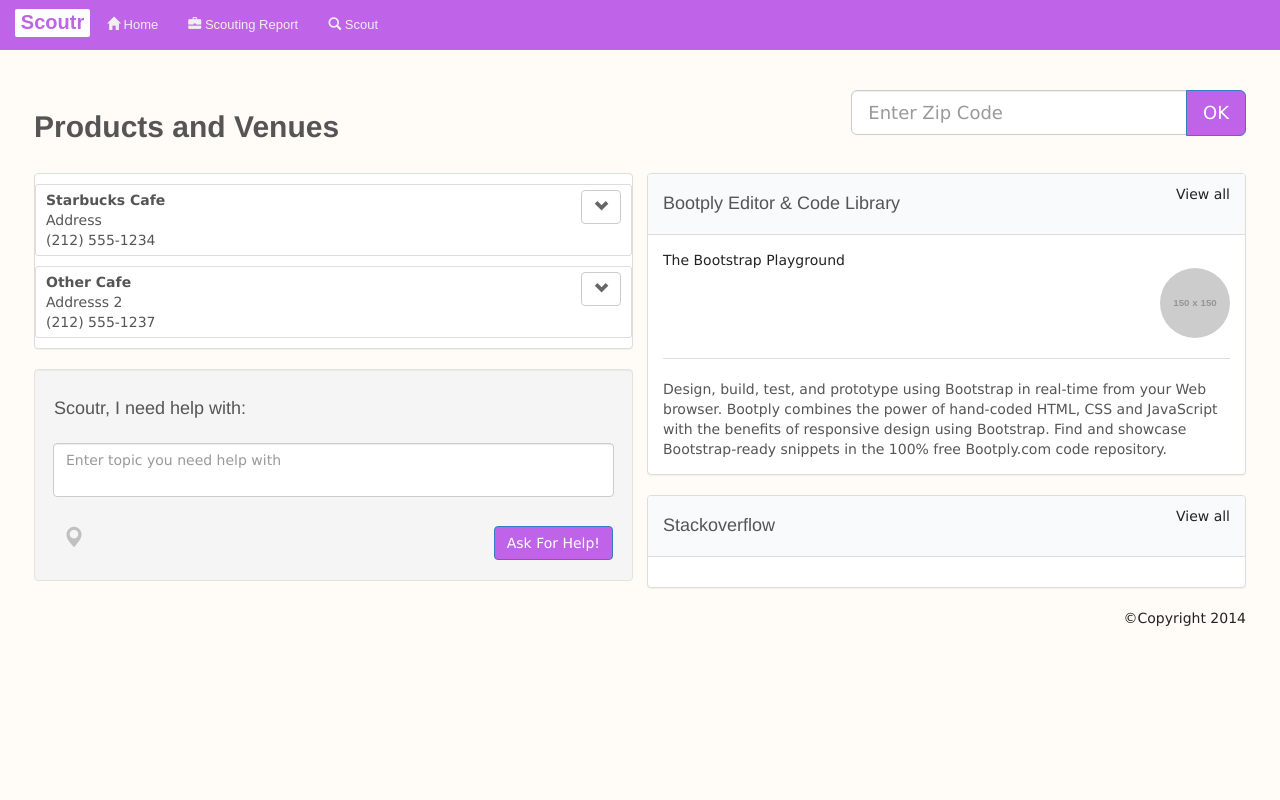
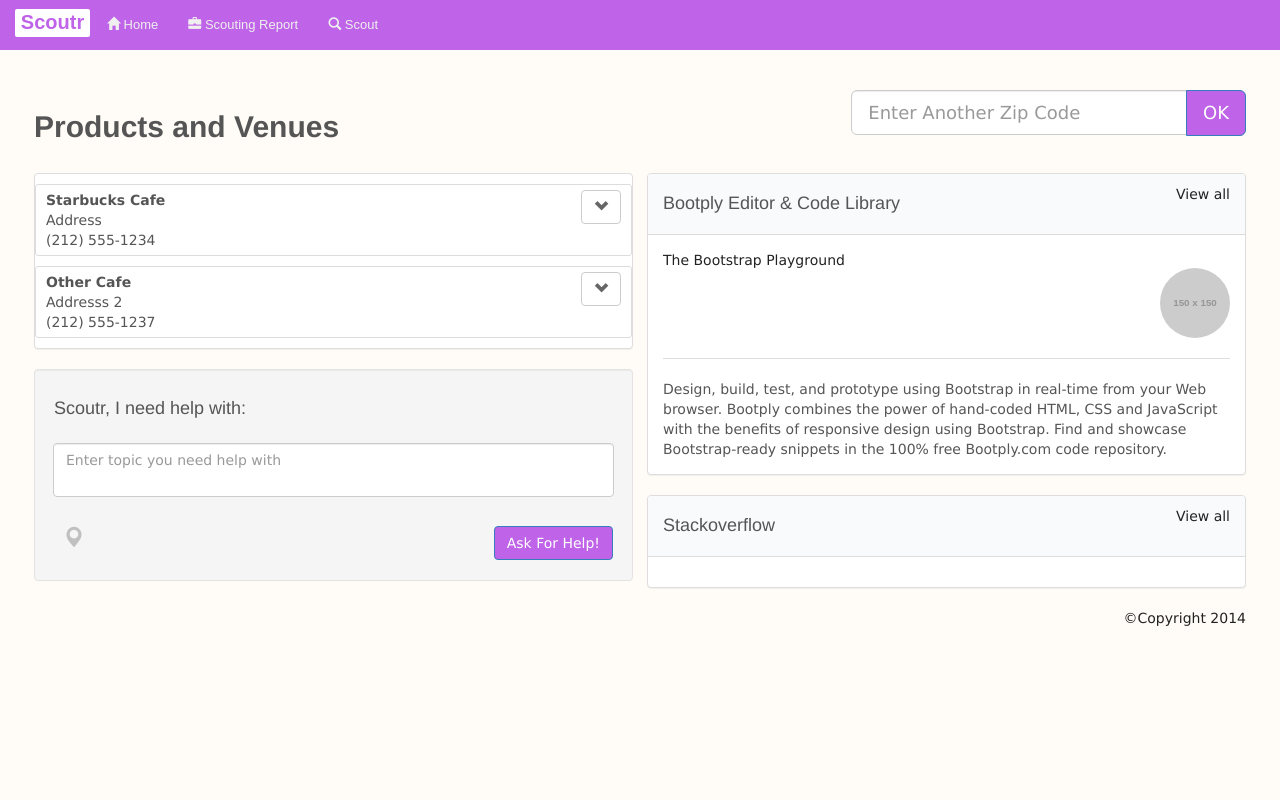
Before and after one commit to neostoic/Scoutr, a Flask app: page /dashboard/ in a window 1280 px wide. Run offline with Flask 2, Linux system fonts and the light colour scheme; grey boxes labelled with a size stand in for pictures from a placeholder-image service; some libraries are stand-ins or nearby versions.

Commit message:
More content

```diff
--- a/templates/index.html
+++ b/templates/index.html
@@ -7,23 +7,16 @@
 <div class="row" style="margin-bottom:20px">
  <div class="col-sm-8">
    <h2>Products and Venues</h2>
-
  </div>
  <div class="col-sm-4">
    <form class="form">
-                                    <!-- <h4>Sign-up</h4> -->
-                                    <div class="input-group text-center">
-                                    <input type="text" class="form-control input-lg" placeholder="Enter Zip Code">
-                                      <span class="input-group-btn"><button class="btn btn-lg btn-primary" type="button">OK</button></span>
-                                    </div>
-                                  </form>
-
-
- </div>
-
-
+      <div class="input-group text-center">
+        <input type="text" class="form-control input-lg" placeholder="Enter Another Zip Code">
+          <span class="input-group-btn"><button class="btn btn-lg btn-primary" type="button">OK</button></span>
+      </div>
+    </form>
+  </div>
 </div>
-
 
 
                          <div class="col-sm-6">
```
